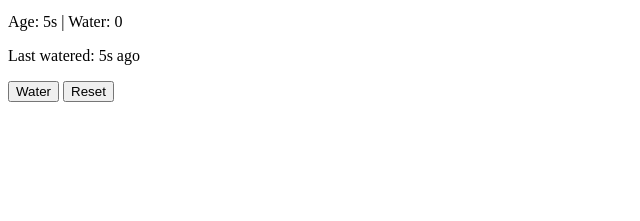
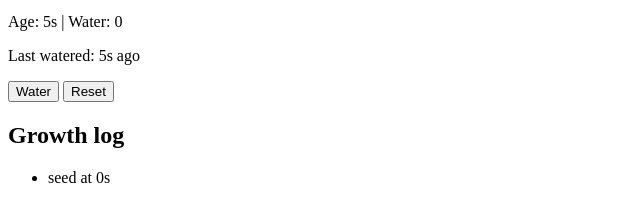
Before and after one commit to Ghost8911/Idle-Eden, a plain HTML site: page index.html in a window 1280 px wide. Shown: the part 97-318 px from the top of the page, without its empty margins (0-640 px from the left). Drawn offline with Linux system fonts and the light colour scheme.

Commit message:
show growth log on page

```diff
--- a/index.html
+++ b/index.html
@@ -14,6 +14,8 @@
     <p id="thirst"></p>
     <button id="water">Water</button>
     <button id="reset">Reset</button>
+    <h2>Growth log</h2>
+    <ul id="log"></ul>
   </main>
   <script src="script.js" defer></script>
 </body>
--- a/script.js
+++ b/script.js
@@ -45,6 +45,16 @@ function logStage() {
   }
 }
 
+function renderLog() {
+  const list = document.getElementById("log");
+  list.innerHTML = "";
+  state.log.forEach(function (entry) {
+    const li = document.createElement("li");
+    li.textContent = entry.stage + " at " + formatTime(Math.floor((entry.at - state.plantedAt) / 1000));
+    list.appendChild(li);
+  });
+}
+
 function render() {
   const thirsty = Date.now() - state.lastWatered > THIRSTY_MS;
   document.getElementById("status").textContent =
@@ -56,6 +66,7 @@ function render() {
   document.getElementById("plant").style.filter = "hue-rotate(" + state.hue + "deg)";
   document.getElementById("thirst").textContent = "Last watered: " + Math.floor((Date.now() - state.lastWatered) / 1000) + "s ago";
   logStage();
+  renderLog();
 }
 
 render();
```
